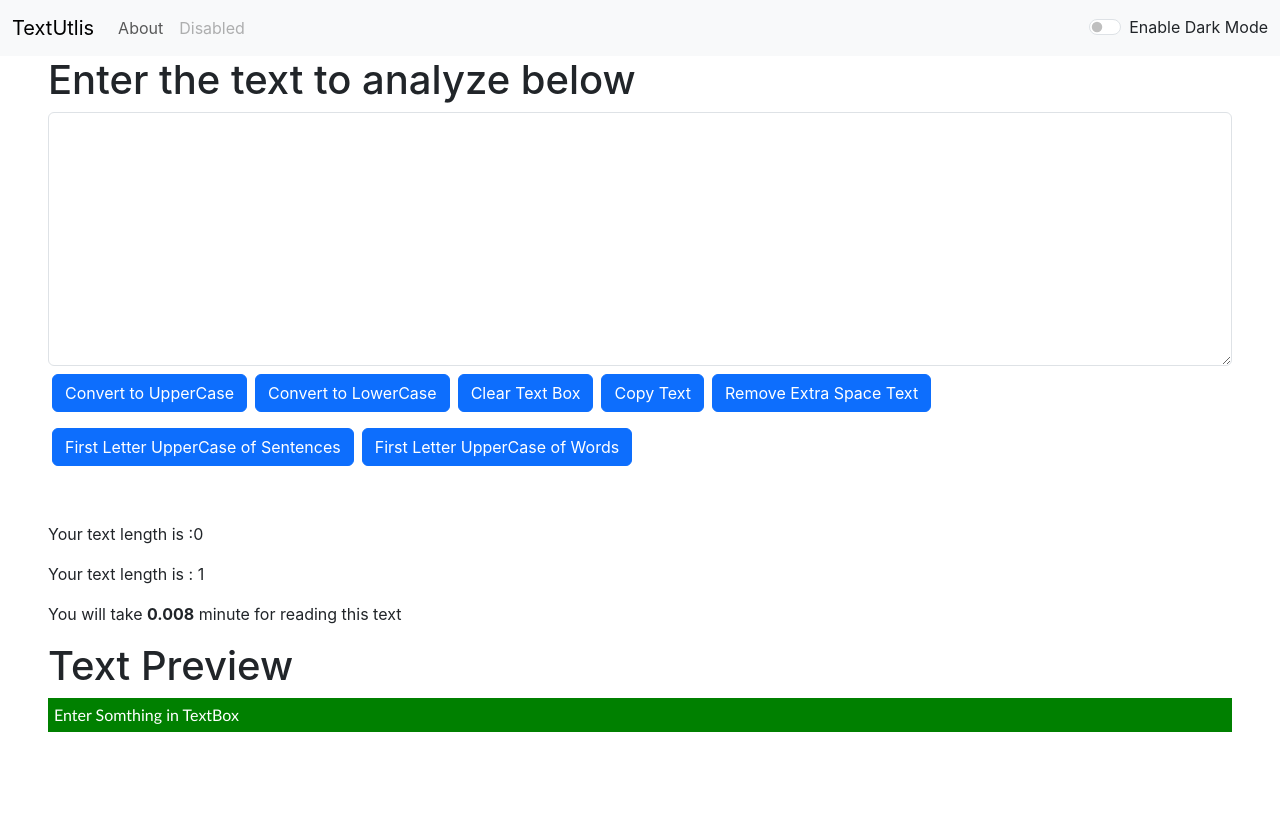
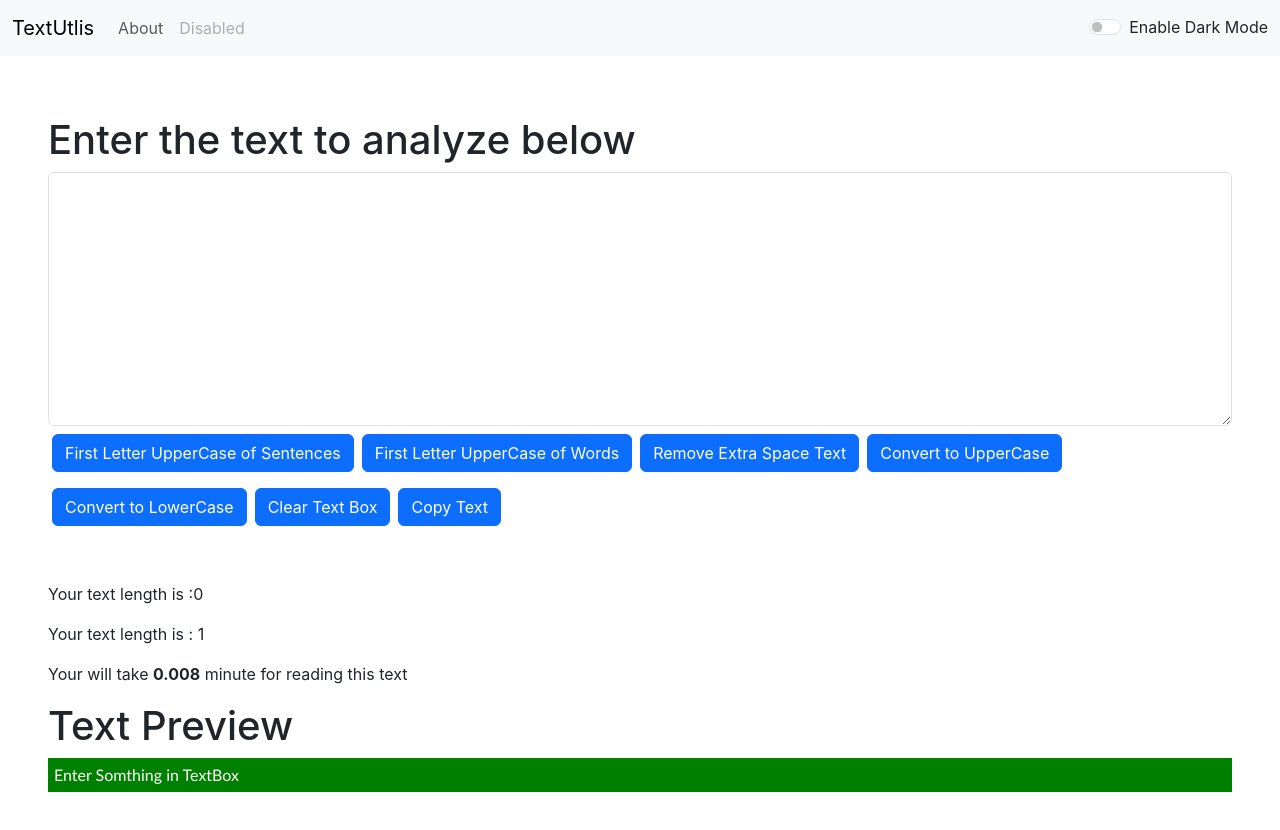
Before and after one commit to amanindian/Text-Utils, a React (Create React App) app: page / in a window 1280 px wide. Shown: the top 830 px of the page. Before the commit the page ends 800 px from the top, so only its background shows below. Built offline with nearby package versions, Linux system fonts and the light colour scheme.

Commit message:
Update TextForm.js

```diff
--- a/src/Components/TextForm.js
+++ b/src/Components/TextForm.js
@@ -1,41 +1,80 @@
 import React, { useState, useRef } from 'react';
 import PropTypes from 'prop-types'
 
-export default function TextForm(props) {
+export default function Textform(props) {
     const [text, SetText] = useState("");
     const inputRef = useRef(null);
 
 
     const hendleUpClick = () => {
+        if (!text.length > 0) {
+            props.Showpopup("Enter Somthing in TextBox", "danger")
+        } else {
             let newtext = text.toUpperCase()
             SetText(newtext)
+            props.Showpopup("Youe text converted to Uppercase", "success")
         }
+    }
+
     const hendleLoClick = () => {
+        if (!text.length > 0) {
+            props.Showpopup("Enter Somthing in TextBox", "danger")
+        } else {
             let newtext = text.toLowerCase()
             SetText(newtext)
+            props.Showpopup("Youe text converted to Lowercase", "success")
+        }
     }
 
     const hendleClearClick = () => {
+        if (!text.length > 0) {
+            props.Showpopup("Your TextBox is already clear please Enter Sonthing", "danger")
+        } else {
             let newtext = ""
             SetText(newtext)
+            props.Showpopup("TextBox Clear Successfuly", "success")
+        }
     }
     const hendleCopyText = () => {
+        if (!text.length > 0) {
+            props.Showpopup("Enter Somthing in TextBox", "danger")
+        } else {
             inputRef.current.select();
             document.execCommand("copy");
             window.getSelection().removeAllRanges();
+            props.Showpopup("Your text Copied", "success")
+        }
     }
 
     const hendleExtraSpace = () => {
+        if (!text.length > 0) {
+            props.Showpopup("Enter Somthing in TextBox", "danger")
+        } else if (!text.includes("  ")) {
+            props.Showpopup("There are no any Extra Space in TextBox", "danger");
+        } else {
             let newtext = text.replace(/\s+/g, ' ').trim();
             SetText(newtext)
+            props.Showpopup("Extra Space removed Successfully", "success");
         }
+    }
+
     const hendleFLUC = () => {
+        if (!text.length > 0) {
+            props.Showpopup("Enter Somthing in TextBox", "danger")
+        } else {
             let newtext = text.replace(/(^\w{1}|\.\s+\w{1})/g, letter => letter.toUpperCase());
             SetText(newtext)
+            props.Showpopup("The first letter of Sentence has been converted to Uppercase", "success");
+        }
     }
     const hendleFNUC = () => {
+        if (!text.length > 0) {
+            props.Showpopup("Enter Somthing in TextBox", "danger")
+        } else {
             let newtext = text.replace(/(\b\w{1})/g, letter => letter.toUpperCase());
             SetText(newtext)
+            props.Showpopup("The first letter of Word has been converted to Uppercase", "success");
+        }
     }
     const hendleonChange = (event) => {
         SetText(event.target.value);
@@ -45,26 +84,27 @@ export default function TextForm(props) {
         <>
             <div style={
                 {
-                    minWidth: "100%"
+                    minWidth: "100%",
+                    paddingTop: "60px"
                 }
             } className={`container px-5 text-${props.Mode === "dark" ? "light" : "dark"}`} >
                 <h1>{props.heading}</h1>
                 <textarea value={text} ref={inputRef} onChange={hendleonChange} className="form-control"
                     style={{ backgroundColor: 'transparent', color: `${props.Mode === "light" ? "black" : "white"}` }} rows="10"></textarea>
+                <button className='btn btn-primary  my-2 mx-1' onClick={hendleFLUC} >First Letter UpperCase of Sentences</button>
+                <button className='btn btn-primary  my-2 mx-1' onClick={hendleFNUC} >First Letter UpperCase of Words</button>
+                <button className='btn btn-primary  my-2 mx-1' onClick={hendleExtraSpace} >Remove Extra Space Text</button>
                 <button className='btn btn-primary my-2 mx-1' onClick={hendleUpClick} >Convert to UpperCase</button>
                 <button className='btn btn-primary  my-2 mx-1' onClick={hendleLoClick} >Convert to LowerCase</button>
                 <button className='btn btn-primary  my-2 mx-1' onClick={hendleClearClick} >Clear Text Box</button>
                 <button className='btn btn-primary  my-2 mx-1' onClick={hendleCopyText} >Copy Text</button>
-                <button className='btn btn-primary  my-2 mx-1' onClick={hendleExtraSpace} >Remove Extra Space Text</button>
-                <button className='btn btn-primary  my-2 mx-1' onClick={hendleFLUC} >First Letter UpperCase of Sentences</button>
-                <button className='btn btn-primary  my-2 mx-1' onClick={hendleFNUC} >First Letter UpperCase of Words</button>
             </div>
             <div style={
                 { minWidth: "100%" }
             } className={`container py-5 px-5  text-${props.Mode === "dark" ? "light" : "dark"} `}>
                 <p>Your text length is :{text.length}</p>
                 <p>Your text length is : {text.split(" ").length}</p>
-                <p>You will take <b> {0.008 * text.split(" ").length}</b> minute for reading this text</p>
+                <p>Your will take <b> {0.008 * text.split(" ").length}</b> minute for reading this text</p>
                 <h1>Text Preview</h1>
                 <p className='red'>{text.length > 0 ? text : "Enter Somthing in TextBox"}</p>
             </div>
@@ -74,9 +114,9 @@ export default function TextForm(props) {
 
 
 
-TextForm.defaultProps = {
+Textform.defaultProps = {
     heading: `This is Your heading`
 }
-TextForm.propType = {
+Textform.propType = {
     heading: PropTypes.string
 }
```
Lines whose indentation alone changed are shown as unchanged.
